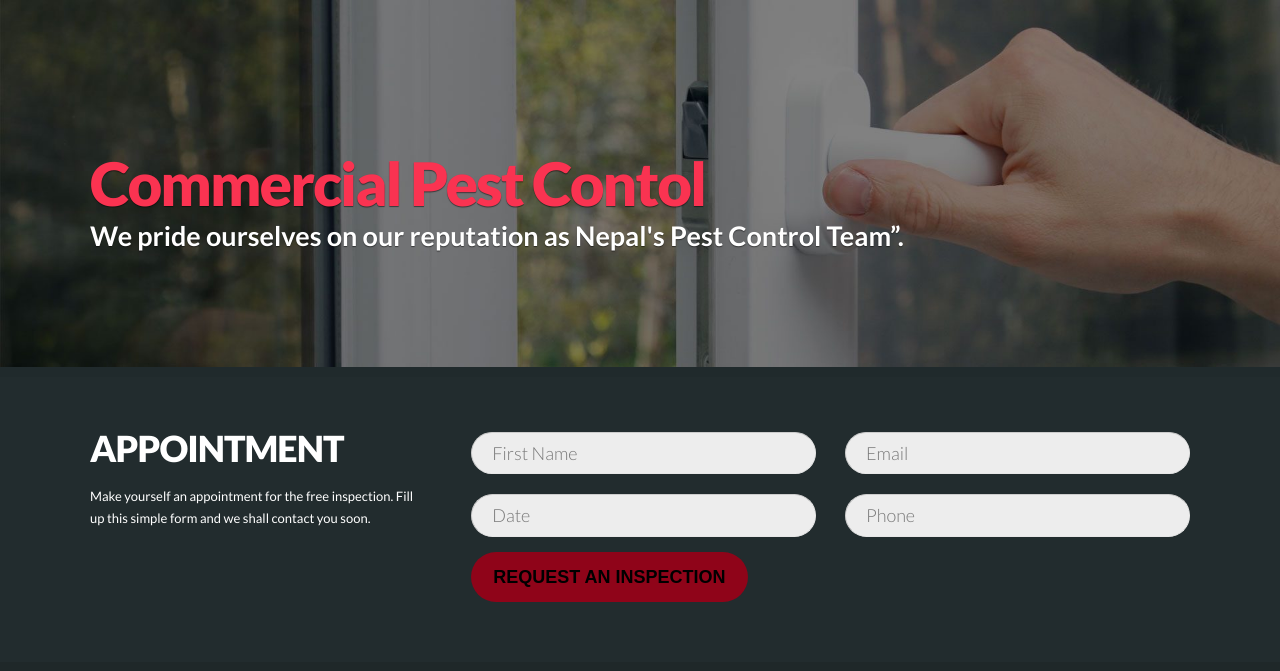
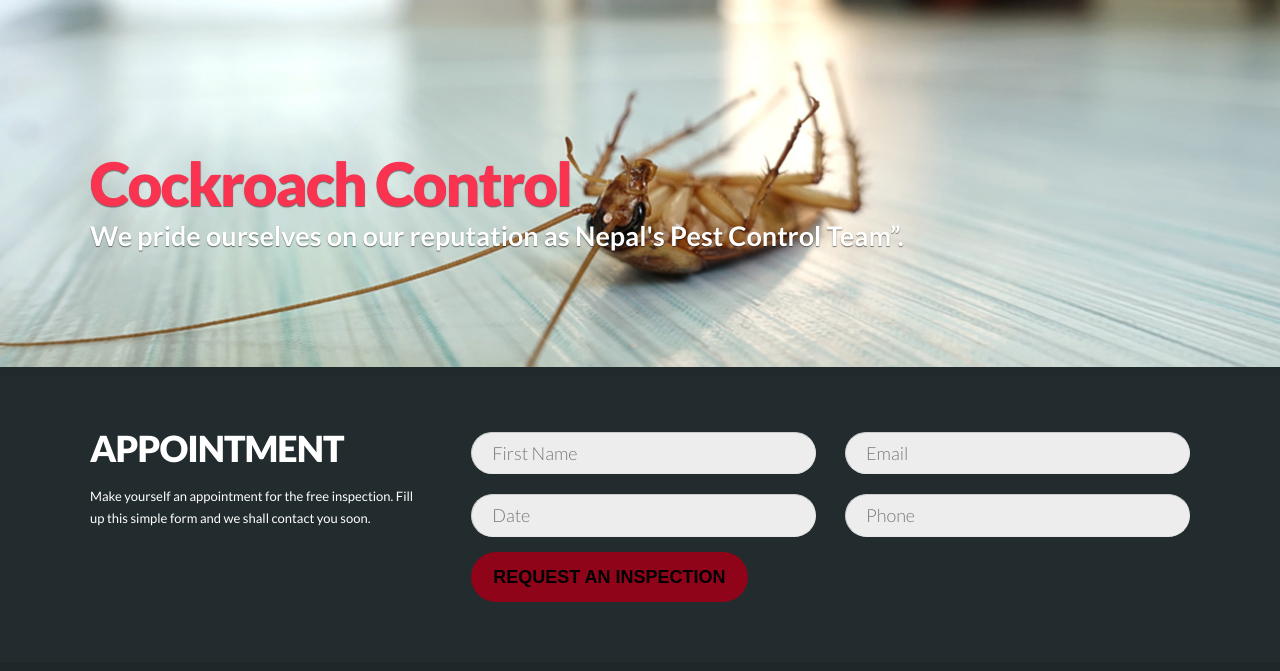
Before and after one commit to udlnepal/pesthome, a CodeIgniter app: page /database/ in a window 1280 px wide. Shown: the part 154-825 px from the top of the page. Run offline with CodeIgniter, Linux system fonts and the light colour scheme; data that the repository does not hold is empty; some libraries are stand-ins or nearby versions; some web fonts are replaced.

Commit message:
slider image updated

```diff
--- a/application/views/site/index.php
+++ b/application/views/site/index.php
@@ -29,24 +29,24 @@
 <div class="slider_wrapper">
 		<div class="flexslider">
 			<ul class="slides">
-				<li><img alt="Commercial Pest Contol" src="<?php echo base_url('site_assets/'); ?>images/anona-slider-2-1920x550.jpg" width="1920" height="550">						<div class="flex-caption fadeInDown">
+				<li><img alt="Commercial Pest Contol" src="<?php echo base_url('site_assets/'); ?>images/slider1.jpg" width="1920" height="550">						<div class="flex-caption fadeInDown">
 					<div class="flex-title">
-						<h5>Commercial Pest Contol</h5>
+						<h5>Cockroach Control</h5>
 						<h6>We pride ourselves on our reputation as Nepal's Pest Control Team”.</h6>
 					</div> <!-- .flex-title -->
 					</div><!-- .flex-caption -->
 				</li>
-				<li><img    alt="Termite Control" src="<?php echo base_url('site_assets/'); ?>images/anona-slider-3-1920x550.jpg" width="1920" height="550">							<div class="flex-caption fadeInDown">
+				<li><img    alt="Termite Control" src="<?php echo base_url('site_assets/'); ?>images/slider2.jpg" width="1920" height="550">							<div class="flex-caption fadeInDown">
 					<div class="flex-title">
-						<h5>Termite Control</h5>
+						<h5>Any type of Pest Control</h5>
 						<h6>With our service satisfaction guarantee,  the best value for your money.</h6>
 					</div> <!-- .flex-title -->
 					</div><!-- .flex-caption -->
 				</li>
-				<li><img  alt="Keeps your home bug free!" src="<?php echo base_url('site_assets/'); ?>images/anona-slider-1-1920x550.jpg" width="1920" height="550">					<div class="flex-caption fadeInDown">
+				<li><img  alt="Keeps your home bug free!" src="<?php echo base_url('site_assets/'); ?>images/slider3.jpg" width="1920" height="550">					<div class="flex-caption fadeInDown">
 					<div class="flex-title">
-						<h5>Keeps your home bug free!</h5>
-						<h6>Donec turpis mi, iaculis id condimentum id placerat viverra est</h6>
+						<h5>Keeps your surroundings bugs free</h5>
+						<h6>We are commited to make you free from all sorts of bugs</h6>
 					</div> <!-- .flex-title -->
 					</div><!-- .flex-caption -->
 				</li>
@@ -190,7 +190,7 @@
 				</div>
 				<div class="sIcn_content">
 					<h3>Bed Bug Pest Control</h3>
-				More than 30000+ customers who have contacted us are happy with the pesto control service that we have proivded for them in past days.
+				More than 30000+ customers who have contact us are happy with the pest control service that we have provided for them in past days.
 			</div>
 		</div>
 	</div>
@@ -203,7 +203,7 @@
 					</div>
 					<div class="sIcn_content">
 						<h3>Termites Pest Control</h3>
-					More than 30000+ customers who have contacted us are happy with the pesto control service that we have proivded for them in past days.
+					More than 30000+ customers who have contact us are happy with the pest control service that we have provided for them in past days.
 				</div>
 			</div>
 		</div>
@@ -216,7 +216,7 @@
 					</div>
 					<div class="sIcn_content">
 						<h3>Cockroach Pest Control</h3>
-					More than 30000+ customers who have contacted us are happy with the pesto control service that we have proivded for them in past days.
+					More than 30000+ customers who have contact us are happy with the pest control service that we have provided for them in past days.
 					</div>
 				</div>
 			</div>
@@ -230,7 +230,7 @@
 					</div>
 					<div class="sIcn_content">
 						<h3>Rodents Pest Control</h3>
-					More than 30000+ customers who have contacted us are happy with the pesto control service that we have proivded for them in past days.
+					More than 30000+ customers who have contact us are happy with the pest control service that we have provided for them in past days.
 					</div>
 				</div>
 			</div>
@@ -243,7 +243,7 @@
 					</div>
 					<div class="sIcn_content">
 						<h3>Mosquitoes Pest Control</h3>
-					More than 30000+ customers who have contacted us are happy with the pesto control service that we have proivded for them in past days.
+					More than 30000+ customers who have contact us are happy with the pest control service that we have provided for them in past days.
 					</div>
 					</div>
 				</div>
@@ -256,7 +256,7 @@
 					</div>
 				<div class="sIcn_content">
 					<h3>Flies Pest Control</h3>
-				More than 30000+ customers who have contacted us are happy with the pesto control service that we have proivded for them in past days.
+				More than 30000+ customers who have contact us are happy with the pest control service that we have provided for them in past days.
 				</div>
 				</div>
 			</div>
```
Also changed, not shown: site_assets/images/slider1.jpg (added), site_assets/images/slider2.jpg (added), site_assets/images/slider3.jpg (added).
